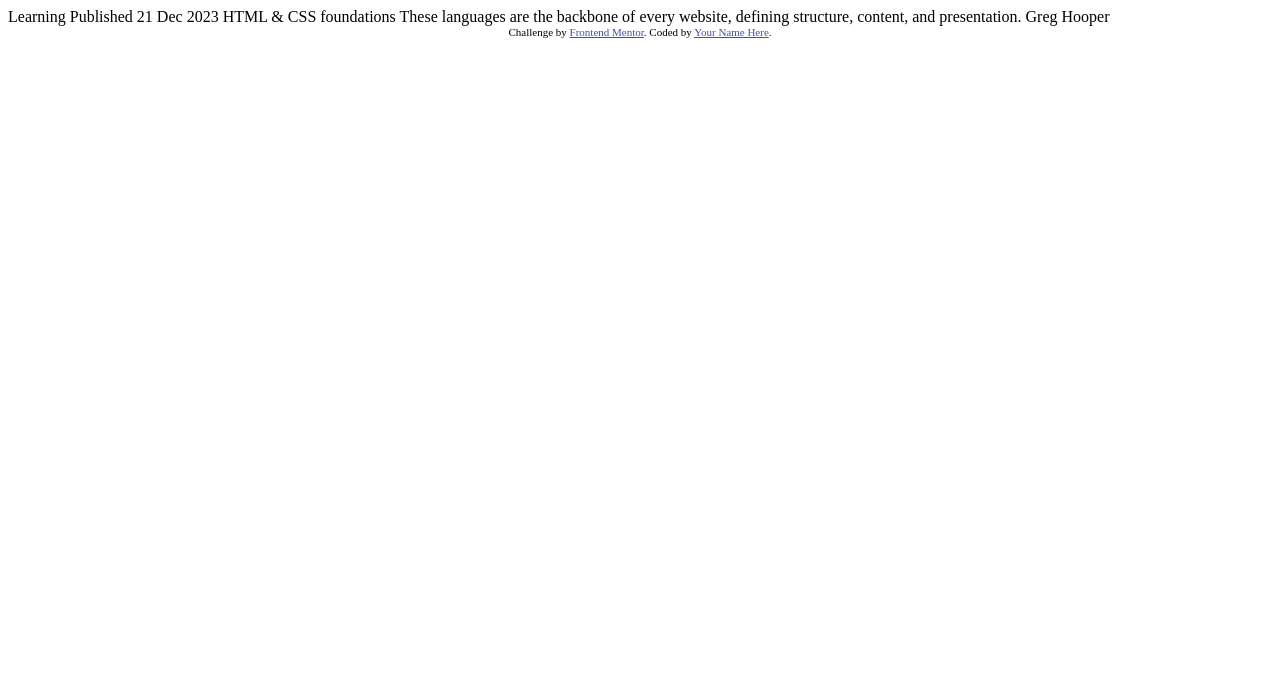
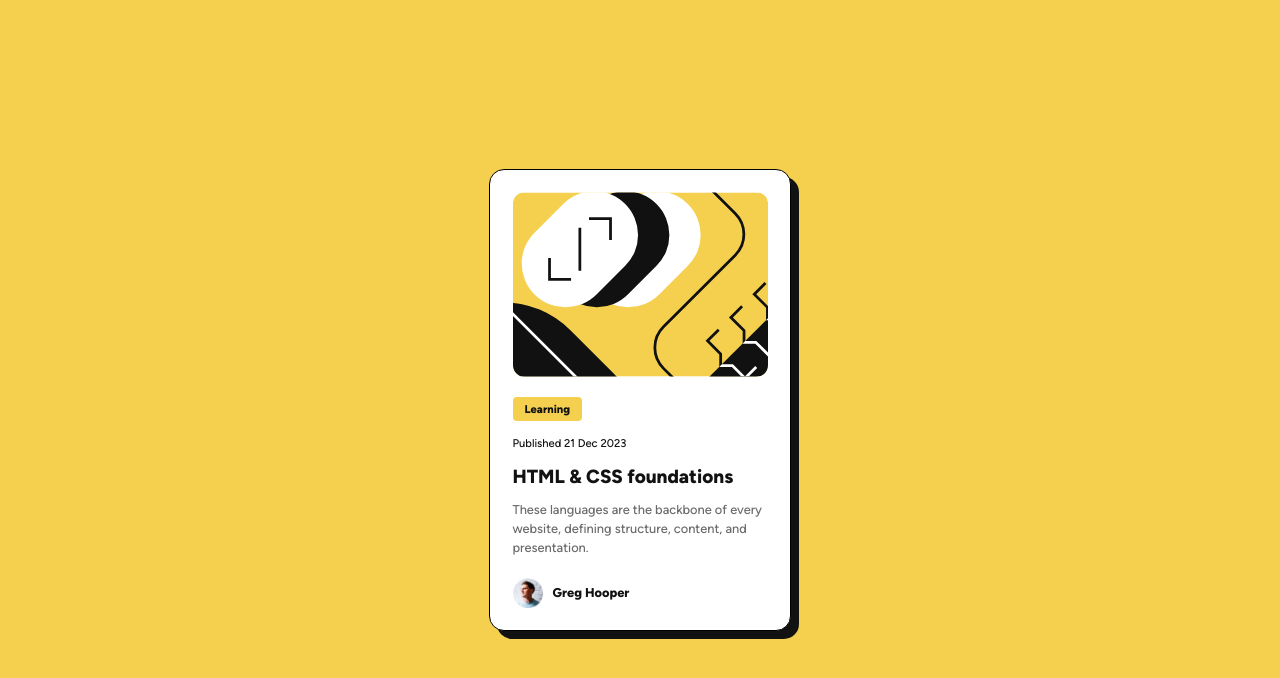
Before and after one commit to colinven/blog-preview-card, a plain HTML site: page index.html in a window 1280 px wide. Drawn offline with Linux system fonts and the light colour scheme.

Commit message:
Finished Solution

```diff
--- a/index.html
+++ b/index.html
@@ -5,30 +5,27 @@
   <meta name="viewport" content="width=device-width, initial-scale=1.0"> <!-- displays site properly based on user's device -->
 
   <link rel="icon" type="image/png" sizes="32x32" href="./assets/images/favicon-32x32.png">
-
+  <link rel="stylesheet" href="styles.css">
   <title>Frontend Mentor | Blog preview card</title>
 
-  <!-- Feel free to remove these styles or customise in your own stylesheet 👍 -->
-  <style>
-    .attribution { font-size: 11px; text-align: center; }
-    .attribution a { color: hsl(228, 45%, 44%); }
-  </style>
+
 </head>
 <body>
+  <div class="center-wrapper">
+    <div class="card">
+      <img id="illustration" src="./assets/images/illustration-article.svg">
+      <div class="content">
+        <span id="box-text">Learning</span>
+        <p id="published">Published 21 Dec 2023</p>
+        <a href=""><h2>HTML & CSS foundations</h2></a>
+        <p id="excerpt">These languages are the backbone of every website, defining structure, content, and presentation.</p>
+        <div class="author">
+          <img id="avatar" src="./assets/images/image-avatar.webp">
+          <span>Greg Hooper</span>
+        </div>
+      </div>
+    </div>
+  </div>
 
-  Learning
-
-  Published 21 Dec 2023
-
-  HTML & CSS foundations
-
-  These languages are the backbone of every website, defining structure, content, and presentation.
-
-  Greg Hooper
-
-  <div class="attribution">
-    Challenge by <a href="https://www.frontendmentor.io?ref=challenge" target="_blank">Frontend Mentor</a>.
-    Coded by <a href="#">Your Name Here</a>.
-  </div>
 </body>
 </html>
--- /dev/null
+++ b/styles.css
@@ -0,0 +1,82 @@
+@font-face {
+    font-family: Figtree;
+    src: url('/assets/fonts/Figtree-VariableFont_wght.ttf') format('truetype')
+}
+* {
+    margin: 0;
+    padding: 0;
+    font-family: Figtree, sans-serif;
+    text-decoration: none;
+}
+body {
+    background-color: hsl(47, 88%, 63%);
+}
+.center-wrapper {
+    display: flex;
+    justify-content: center;
+    align-items: center;
+    height: 100vh;
+}
+.card {
+    background-color: white;
+    border: 1px solid black;
+    width: 300px;
+    border-radius: 15px;
+    box-shadow: 8px 8px 0 hsl(0, 0%, 7%);
+}
+#illustration {
+    display: flex;
+    justify-content: center;
+    width: 85%;
+    height: 185px;
+    margin: 22px auto;
+    object-fit: cover;
+    border-radius: 12px;
+}
+.content {
+    margin: 7.5%;
+    font-size: .8rem;
+    font-weight: 500;
+    line-height: 1.2rem;
+    color: hsl(0, 0%, 7%)
+}
+.content h2 {
+    font-weight: 800;
+    font-size: 19px;
+}
+#box-text {
+    background-color: hsl(47, 88%, 63%);
+    padding: 5px 12px;
+    font-weight: 800;
+    border-radius: 4px;
+    font-size: .7rem;
+}
+#published {
+    font-size: .7rem;
+}
+a {
+    color: hsl(0, 0%, 7%);
+}
+a:hover, a:active {
+    color: hsl(47, 88%, 63%);
+    cursor: pointer;
+}
+.content p {
+    margin: 14px 0
+}
+#excerpt {
+    color: hsl(0, 0%, 42%);
+    margin-bottom: 20px;
+}
+.author {
+    display: flex;
+    align-items: center;
+}
+#avatar {
+    width: 30px;
+    height: 30px;
+    margin-right: 10px;
+}
+.author span {
+    font-weight: 800;
+}
```
Also changed, not shown: screenshot-blog-preview-card-hover.png (added), screenshot-blog-preview-card.png (added), 1 other file.
